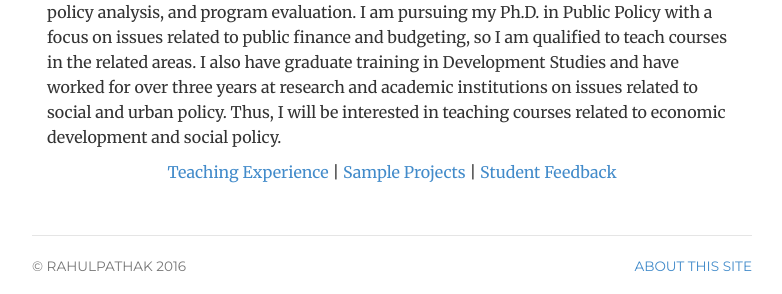
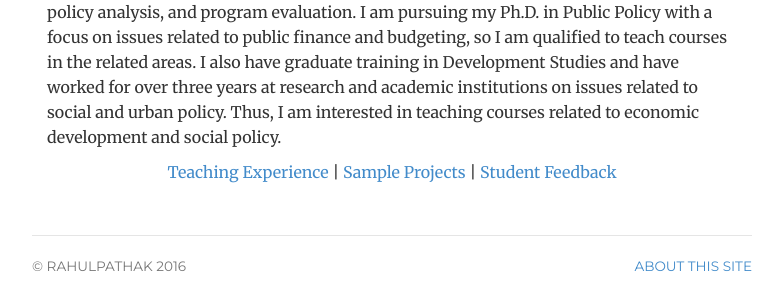
Before and after one commit to pathak-rahul/pathak-rahul.github.io, a Jekyll site: the page built from teaching/index.html, in a window 1280 px wide. Shown: the part 181-475 px from the top of the page, without its empty margins (248-1030 px from the left). Built offline with Jekyll 4.4.1, drawn with Linux system fonts in a browser that asks for light colours; some of the changed text lies outside the part shown.

Commit message:
Update index.html

```diff
--- a/teaching/index.html
+++ b/teaching/index.html
@@ -13,7 +13,7 @@
 	</div>
 
 	<div itemscope itemtype="http://data-vocabulary.org/Person" class="col-sm-12">
-<p class-"lead"> My primary teaching interests are in the area of public financial management, public policy analysis, and program evaluation. I am pursuing my Ph.D. in Public Policy with a focus on issues related to public finance and budgeting, so I am qualified to teach courses in the related areas. I also have graduate training in Development Studies and have worked for over three years at research and academic institutions on issues related to social and urban policy. Thus, I will be interested in teaching courses related to economic development and social policy.
+<p class-"lead"> My primary teaching interests are in the area of public financial management, public policy analysis, and program evaluation. I am pursuing my Ph.D. in Public Policy with a focus on issues related to public finance and budgeting, so I am qualified to teach courses in the related areas. I also have graduate training in Development Studies and have worked for over three years at research and academic institutions on issues related to social and urban policy. Thus, I am interested in teaching courses related to economic development and social policy.
 
  <p class="text-center"> <a href="/experience"> Teaching Experience </a> | <a href="/projects"> Sample Projects</a> | <a href="/feedback"> Student Feedback</a>
 
```
